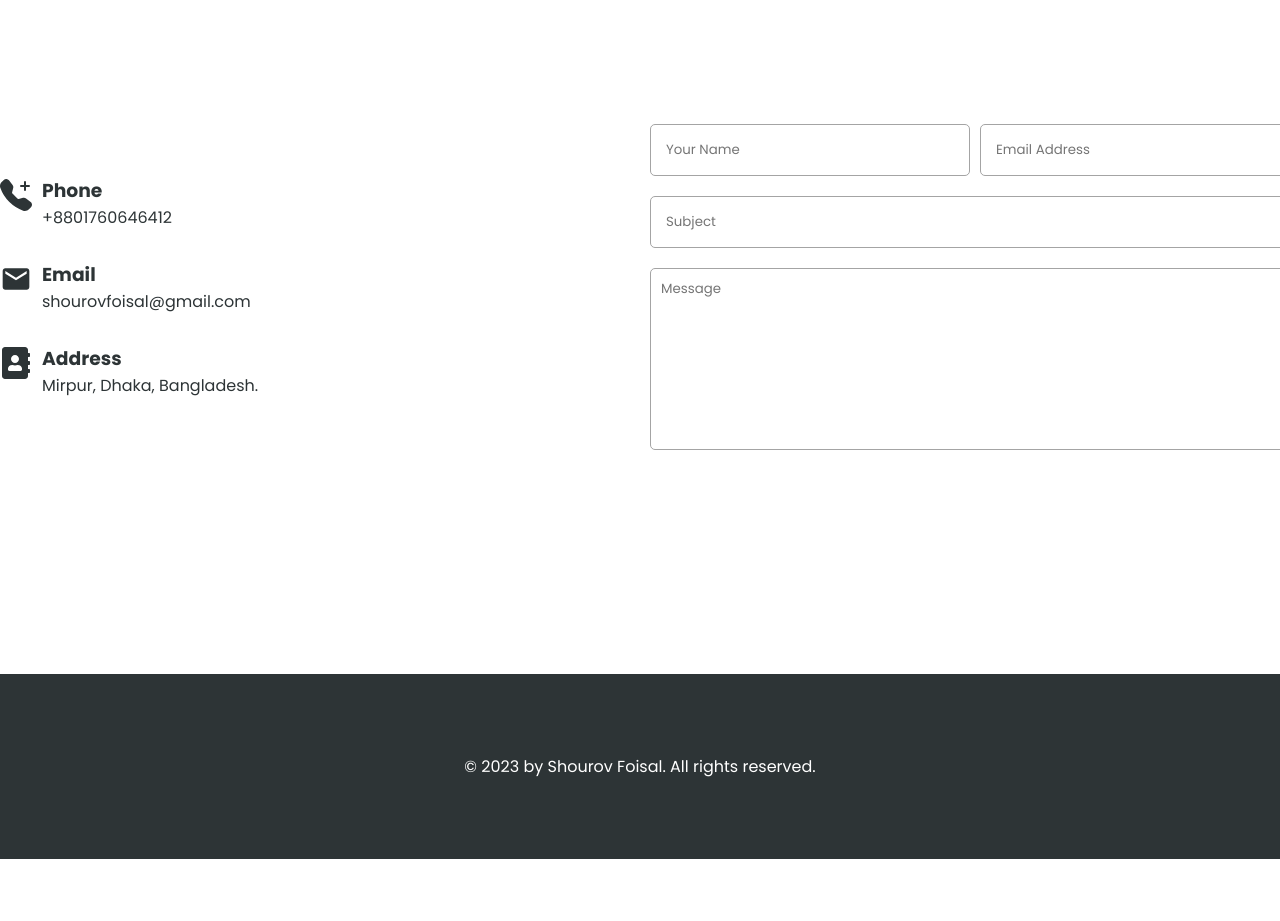
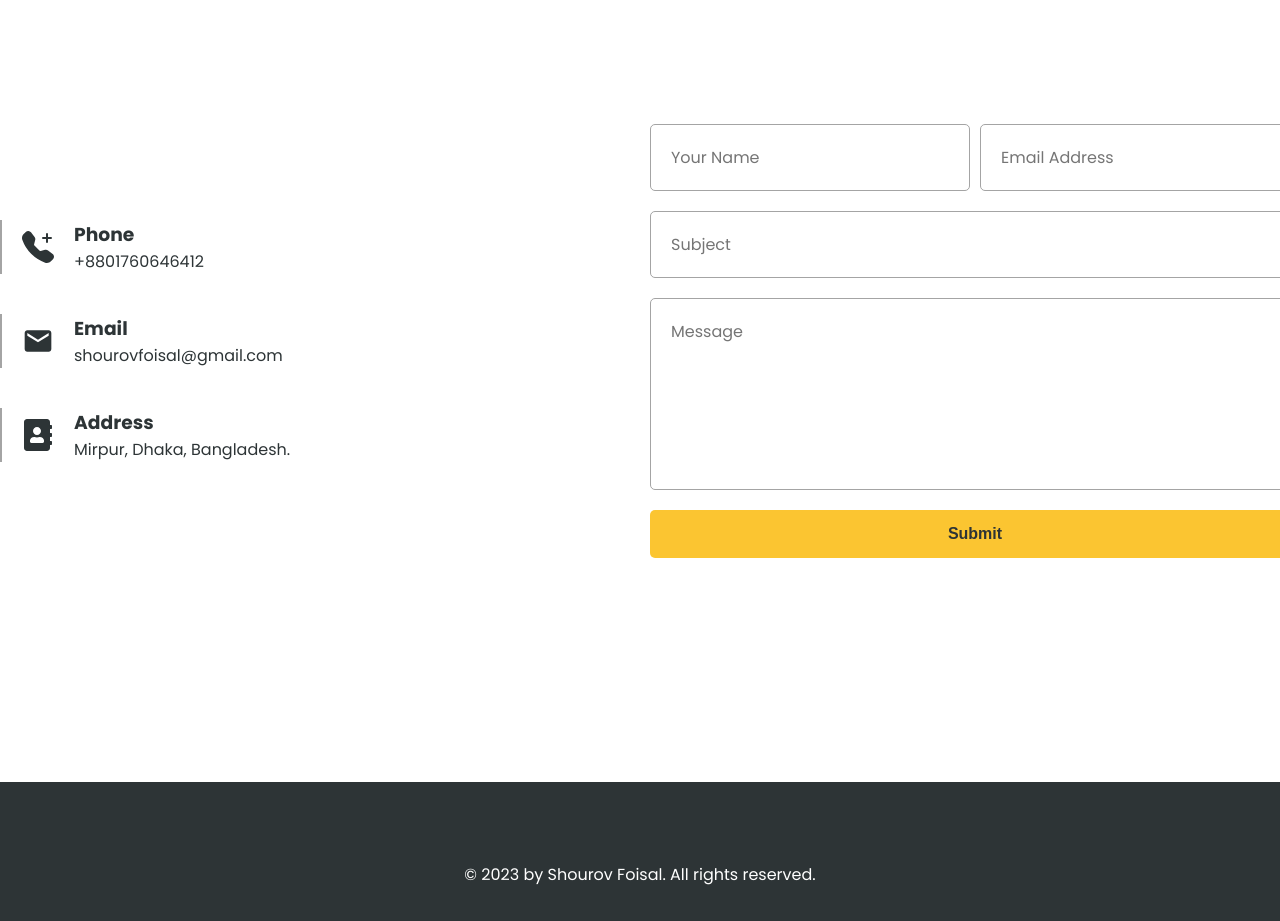
Before and after one commit to shourovfoisal/next-portfolio, a Next.js app: page / in a window 1280 px wide. Shown: the part 2960-3881 px from the top of the page. Before the commit the page ends 3819 px from the top, so only its background shows below. Built offline with nearby package versions, Linux system fonts and the light colour scheme.

Commit message:
Added contact form validation
Now each input field will show error if a user focuses out keeping the field empty.

```diff
--- a/components/Categories/Category/Category.module.scss
+++ b/components/Categories/Category/Category.module.scss
@@ -1,8 +1,10 @@
+@import '../../../styles/variables';
+
 .categoryItem {
     cursor: pointer;
     padding: 10px;
 }
 
 .itemActive {
-    color: #6ab04c;
+    color: $themeSecondaryColor;
 }
--- a/components/Contact/ComSmall/ComSmall.module.scss
+++ b/components/Contact/ComSmall/ComSmall.module.scss
@@ -1,11 +1,17 @@
+@import '../../../styles/variables';
 
 .comSmall {
 
     display: flex;
-    gap: 10px;
+    gap: 20px;
+    border-left: 2px solid $grayColorSubtle;
 
     .comSmallIcon {
         font-size: 2rem;
+        margin-left: 20px;
+        display: flex;
+        flex-direction: column;
+        justify-content: center;
     }
 
     .comSmallTexts {
--- a/components/Contact/Contact.module.scss
+++ b/components/Contact/Contact.module.scss
@@ -1,4 +1,19 @@
 @import '../../styles/variables';
+
+@mixin inputContainer {
+
+    flex: 1;
+    border: 1px solid $grayColorSubtle;
+    border-radius: 5px;
+    padding: 20px;
+
+    input, textarea {
+        width: 100%;
+        outline: none;
+        border: none;
+        font-family: 'Poppins', sans-serif;
+    }
+}
 
 .contactBox {
     display: grid;
@@ -7,7 +22,7 @@
     .contactInfo {
         display: flex;
         flex-direction: column;
-        gap: 30px;
+        gap: 40px;
         justify-content: center;
     }
 
@@ -17,28 +32,52 @@
         flex-direction: column;
         gap: 20px;
 
-        div {
+        .inputGroup {
             display: flex;
             gap: 10px;
 
-            input {
+            .inputContainer {
+                @include inputContainer;
+            }
+        }
+
+        .validationGroup {
+            display: flex;
+            gap: 10px;
+
+            p {
                 flex: 1;
-                border: 1px solid $grayColorSubtle;
-                border-radius: 5px;
-                outline: none;
-                padding: 15px;
-                font-family: 'Poppins', sans-serif;
+                font-size: 0.8rem;
+                margin-left: 10px;
+                color: crimson;
             }
+        }
+
+        .inputContainer {
+            @include inputContainer;
+        }
+
+        .formMessage {
+            position: relative;
+            display: flex;
+            flex-direction: column;
 
             textarea {
-                flex: 1;
+                height: 150px;
                 resize: none;
-                border: 1px solid $grayColorSubtle;
-                border-radius: 5px;
-                outline: none;
-                padding: 10px;
-                font-family: 'Poppins', sans-serif;
             }
         }
+
+        button {
+                font-size: 1rem;
+                padding: 15px 25px;
+                border: 0;
+                outline: 0;
+                border-radius: 5px;
+                cursor: pointer;
+                background-color: $themeColor;
+                color: $textColor;
+                font-weight: 600;
+            }
     }
 }
--- a/components/Contact/Contact.tsx
+++ b/components/Contact/Contact.tsx
@@ -3,8 +3,25 @@ import styles from "./Contact.module.scss"
 import { MdEmail as EmailIcon} from "react-icons/md";
 import { BsTelephonePlusFill as PhoneIcon} from "react-icons/bs";
 import { FaAddressBook as AddressIcon} from "react-icons/fa";
+import { useRef, useState } from "react";
 
 const Contact = () => {
+
+    const [valid, setValid] = useState(
+        {
+            name: true,
+            email: true,
+            subject: true,
+            message: true
+        }
+    );
+
+    const name = useRef<HTMLInputElement>(null);
+    const email = useRef<HTMLInputElement>(null);
+    const subject = useRef<HTMLInputElement>(null);
+    const message = useRef<HTMLTextAreaElement>(null);
+
+    // const nameMsg = useRef
 
     const contactDetails = [
         {
@@ -27,6 +44,42 @@ const Contact = () => {
         },
     ]
 
+    const handleSubmit = () => {
+        const payload = {
+            name: name.current?.value,
+            email: email.current?.value,
+            subject: subject.current?.value,
+            message: message.current?.value,
+        }
+
+        console.log(payload);
+    }
+
+    const handleValidation = (input: string) => {
+        switch(input) {
+            case 'name': {
+                if(!name.current?.value) setValid({ ...valid, name: false });
+                else setValid({ ...valid, name: true })
+            }
+            break;
+            case 'email': {
+                if(!email.current?.value) setValid({ ...valid, email: false });
+                else setValid({ ...valid, email: true })
+            }
+            break;
+            case 'subject': {
+                if(!subject.current?.value) setValid({ ...valid, subject: false });
+                else setValid({ ...valid, subject: true })
+            }
+            break;
+            case 'message': {
+                if(!message.current?.value) setValid({ ...valid, message: false });
+                else setValid({ ...valid, message: true })
+            }
+            break;
+        }
+    }
+
     return (
         <section className={styles.contactBox}>
             <div className={styles.contactInfo}>
@@ -36,16 +89,56 @@ const Contact = () => {
             </div>
 
             <div className={styles.contactForm}>
-                <div>
-                    <input type="text" placeholder="Your Name" />
-                    <input type="text" placeholder="Email Address" />
+
+                <div className={styles.inputGroup}>
+                    <div className={styles.inputContainer}>
+                        <input onBlur={() => handleValidation('name')} ref={name} type="text" placeholder="Your Name" />
+                    </div>
+                    <div className={styles.inputContainer}>
+                        <input onBlur={() => handleValidation('email')} ref={email} type="text" placeholder="Email Address" />
+                    </div>
                 </div>
-                <div>
-                    <input type="text" placeholder="Subject" />
+                {
+                    !valid.name || !valid.email
+                    ?
+                        <div className={styles.validationGroup}>
+                            <p>{ !valid.name ? "Name is required!" : null}</p>
+                            <p>{ !valid.email ? "Email is required!" : null}</p>
+                        </div>
+                    :
+                    null
+                }
+
+                <div className={styles.inputContainer}>
+                    <input onBlur={() => handleValidation('subject')} ref={subject} type="text" placeholder="Subject" />
                 </div>
-                <div>
-                    <textarea name="contactText" id="contactText" cols={30} rows={8} placeholder="Message"></textarea>
+                {
+                    !valid.subject
+                    ?
+                        <div className={styles.validationGroup}>
+                            <p>Subject is required!</p>
+                        </div>
+                    :
+                    null
+                }
+
+                <div className={`${styles.formMessage} ${styles.inputContainer}`}>
+                    <textarea onBlur={() => handleValidation('message')} ref={message} name="contactText" id="contactText" placeholder="Message"></textarea>
                 </div>
+                {
+                    !valid.message
+                    ?
+                        <div className={styles.validationGroup}>
+                            <p>Message is required!</p>
+                        </div>
+                    :
+                    null
+                }
+
+                {
+                    valid.name && valid.email && valid.subject && valid.message &&
+                    <button type="button" onClick={handleSubmit}>Submit</button>
+                }
             </div>
         </section>
     )
--- a/styles/_variables.scss
+++ b/styles/_variables.scss
@@ -7,6 +7,8 @@ $textColorLight: #6a6a6a;
 $themeColor: #fbc531;
 $themeColorLight: #fae5a9;
 
+$themeSecondaryColor: #6ab04c;
+
 // $themeColorLight: rgba(34, 177, 76, 0.25); //#22b14c
 // $themeColorDeep: #1c8f3e;
 // $themeColorSubtle: rgba(241, 255, 240, 0.8); // #f1fff0
--- a/styles/globals.scss
+++ b/styles/globals.scss
@@ -16,6 +16,11 @@ body {
 	// font-family: Roboto, sans-serif;
 	-webkit-font-smoothing: antialiased;
 	color: $textColor;
+	font-size: 1rem;
+}
+
+input[type=text], textarea {
+	font-size: 1rem;
 }
 
 section {
```
